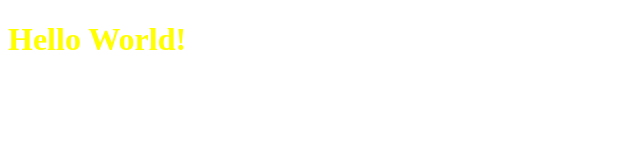
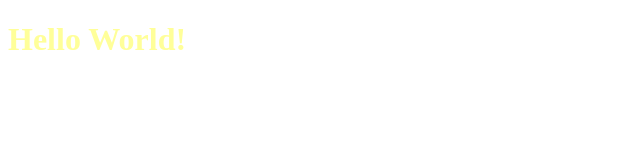
Before and after one commit to Sborokh/Hello-World, a plain HTML site: page index.html in a window 1280 px wide. Shown: the whole page, without its empty margins (0-640 px from the left). Drawn offline with Linux system fonts and the light colour scheme.

Commit message:
Update index.html

```diff
--- a/index.html
+++ b/index.html
@@ -2,7 +2,7 @@
 <html>
 <style>
   h1 {
-    color: yellow;
+    color: #FFFF99;
   }
 </style>
 
```
